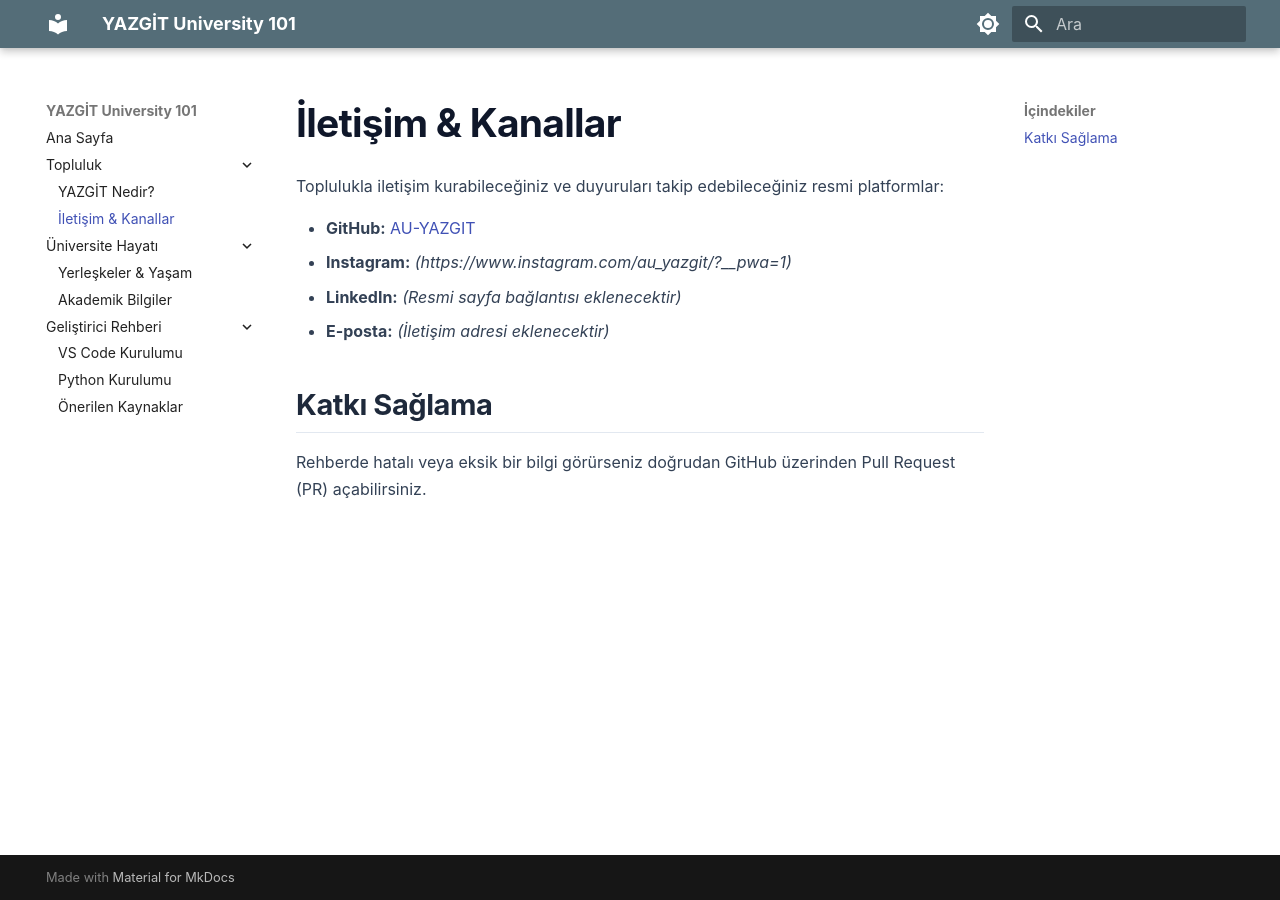
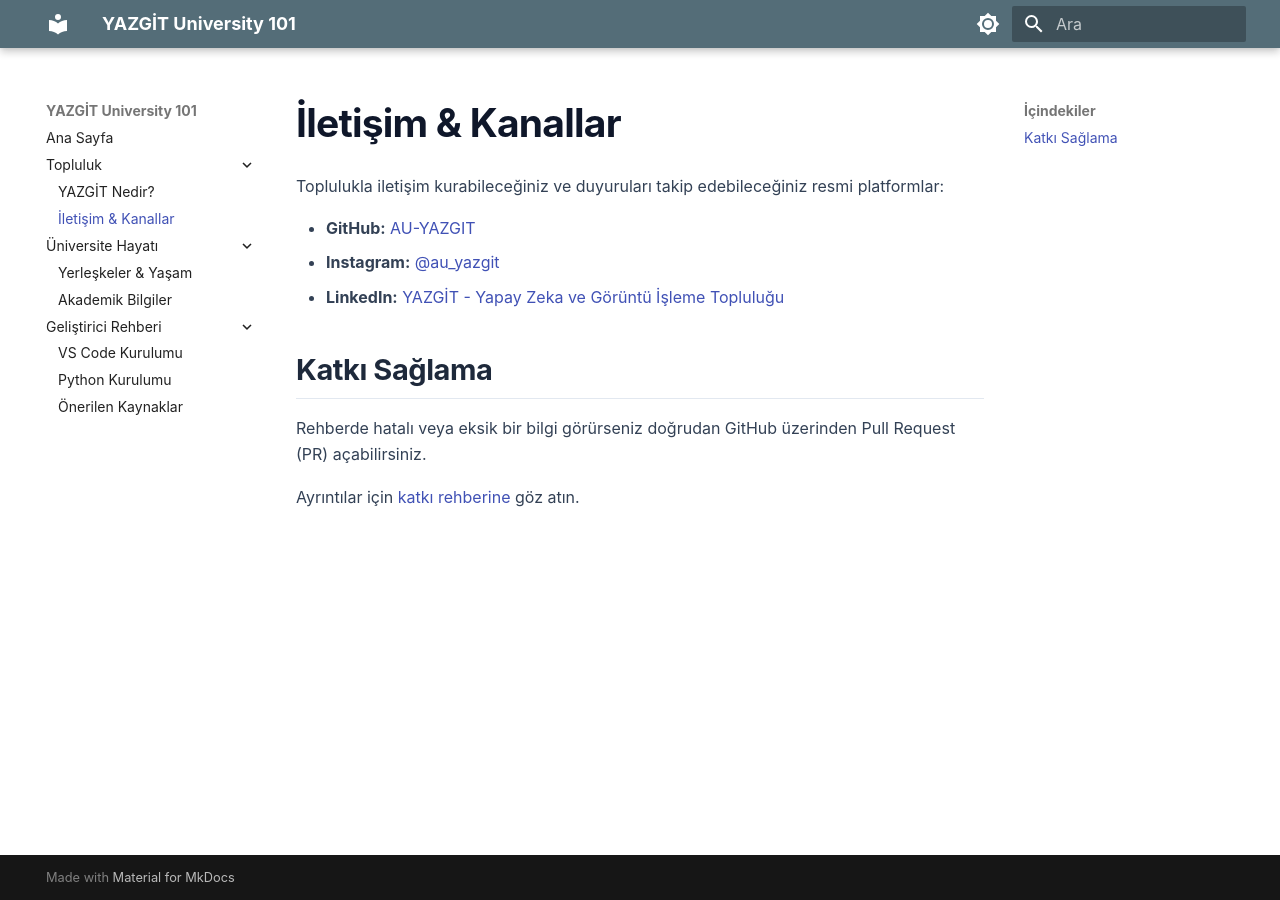
Before and after one commit to AU-YAZGIT/uni_101, an MkDocs documentation site: the page built from docs/topluluk/iletisim.md, in a window 1280 px wide. Built offline with MkDocs 1.6.1 and Material for MkDocs 9.7.7, drawn with Linux system fonts in a browser that asks for light colours.

Commit message:
feat: fixed the broken links and contribution

```diff
--- a/docs/topluluk/iletisim.md
+++ b/docs/topluluk/iletisim.md
@@ -3,9 +3,11 @@
 Toplulukla iletişim kurabileceğiniz ve duyuruları takip edebileceğiniz resmi platformlar:
 
 * **GitHub:** [AU-YAZGIT](https://github.com/AU-YAZGIT)
-* **Instagram:** *(https://www.instagram.com/au_yazgit/?__pwa=1)*
-* **LinkedIn:** *(Resmi sayfa bağlantısı eklenecektir)*
-* **E-posta:** *(İletişim adresi eklenecektir)*
+* **Instagram:** [@au_yazgit](https://www.instagram.com/au_yazgit/)
+* **LinkedIn:** [YAZGİT - Yapay Zeka ve Görüntü İşleme Topluluğu](https://tr.linkedin.com/company/au-yazgit)
 
 ## Katkı Sağlama
+
 Rehberde hatalı veya eksik bir bilgi görürseniz doğrudan GitHub üzerinden Pull Request (PR) açabilirsiniz.
+
+Ayrıntılar için [katkı rehberine](https://github.com/AU-YAZGIT/uni_101/blob/main/CONTRIBUTING.md) göz atın.
```
